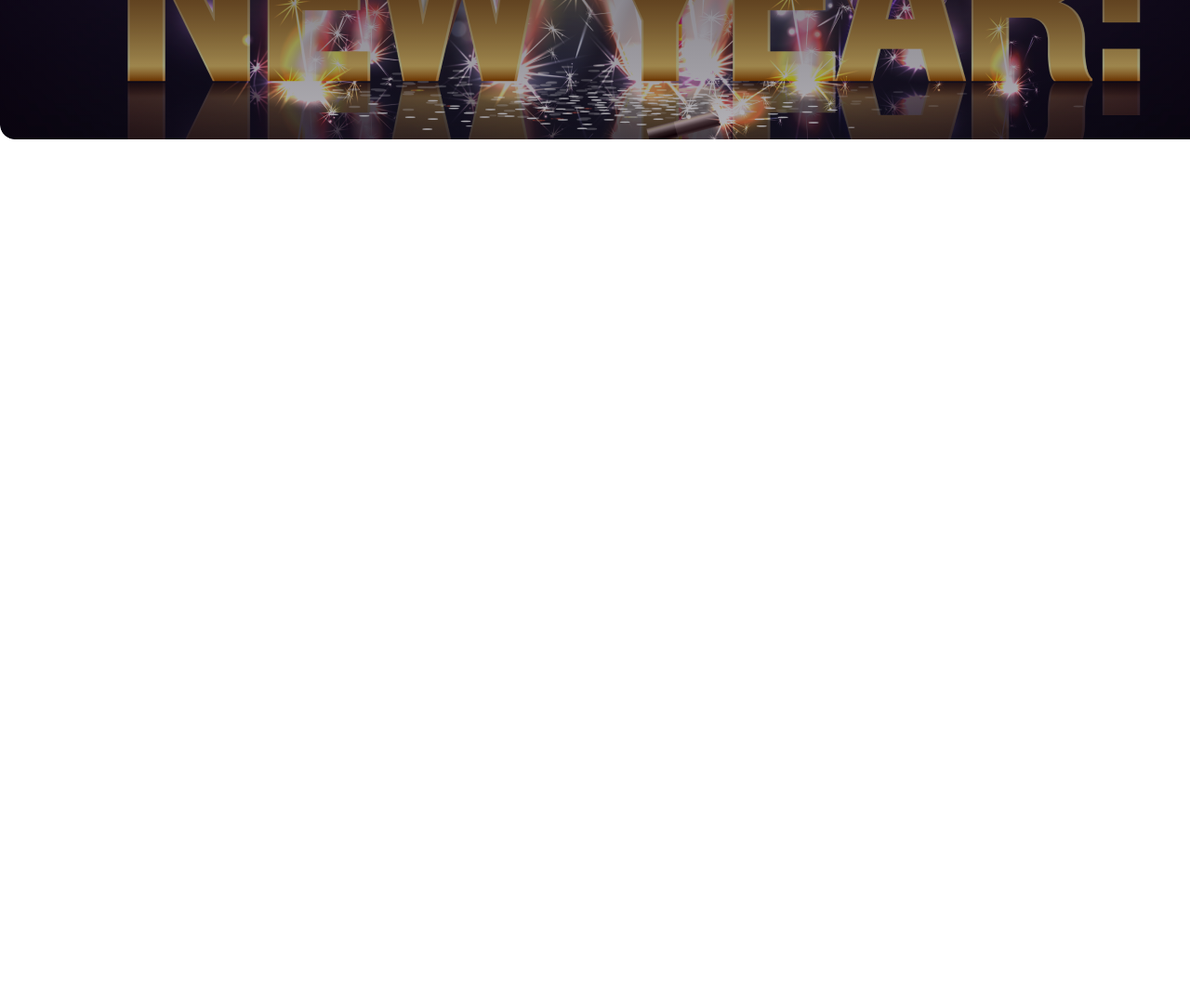
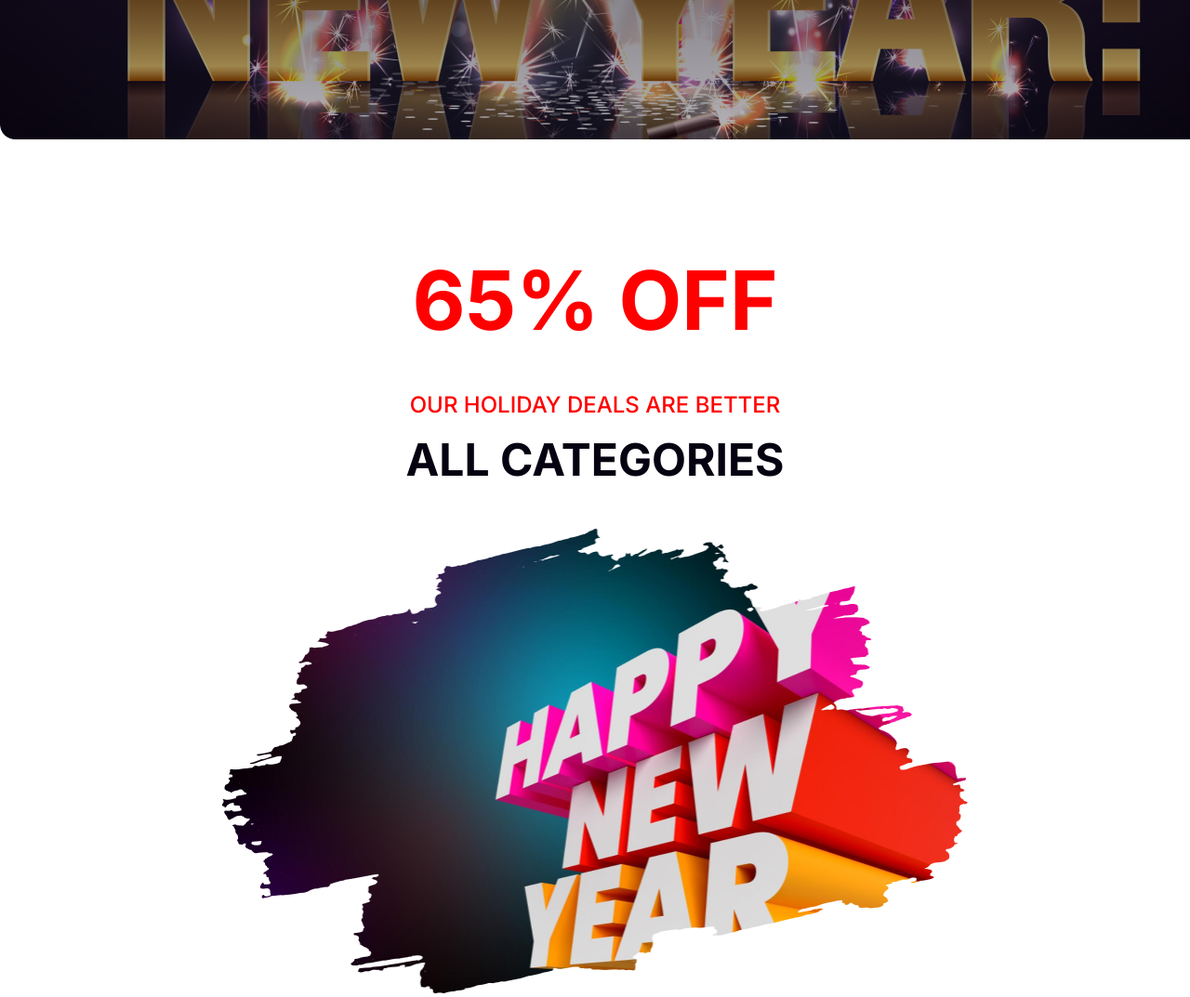
Before and after one commit to Rajibul1061/new-year-assignment1, a plain HTML site: page index.html in a window 1280 px wide. Shown: the part 500-1573 px from the top of the page at 93% size. Before the commit the page ends 800 px from the top, so only its background shows below. Drawn offline with Linux system fonts and the light colour scheme.

Commit message:
main catagories add

```diff
--- a/index.html
+++ b/index.html
@@ -18,5 +18,20 @@
         </div>
       </div>
     </header>
+    <!-- main -->
+    <main>
+      <!-- CATEGORIES BANNER -->
+      <div class="container">
+        <div class="holiday-deals">
+          <h1>65% OFF</h1>
+          <h4>OUR HOLIDAY DEALS ARE BETTER</h4>
+          <h2>ALL CATEGORIES</h2>
+          <img
+            src="./images/New Year Photo.png"
+            alt="a photo containing 'Happy new year' message inside"
+          />
+        </div>
+      </div>
+    </main>
   </body>
 </html>
--- a/style.css
+++ b/style.css
@@ -12,7 +12,7 @@
   max-width: 1320px;
   margin: 0 auto;
 }
-
+/* first banner */
 .container-all {
   width: 1320px;
   height: 600px;
@@ -47,3 +47,47 @@ header .container-all .header .header-Content h2 {
   font-weight: 900;
   line-height: 95px;
 }
+
+/* 65% OFF section */
+main .container .holiday-deals {
+  text-align: center;
+  margin-top: 120px;
+}
+
+main .container .holiday-deals h1 {
+  color: #f00;
+  text-align: center;
+  font-family: Inter;
+  font-size: 88px;
+  font-style: normal;
+  font-weight: 700;
+  line-height: normal;
+}
+
+main .container .holiday-deals h4 {
+  color: #f00;
+  text-align: center;
+  font-family: Inter;
+  font-size: 24px;
+  font-style: normal;
+  font-weight: 500;
+  line-height: normal;
+  margin: 45px 0px 15px 0;
+}
+
+main .container .holiday-deals h2 {
+  color: #070211;
+  text-align: center;
+  font-family: Inter;
+  font-size: 48px;
+  font-style: normal;
+  font-weight: 700;
+  line-height: normal;
+  margin: 0px 0px 45px 0px;
+}
+
+main .container .holiday-deals img {
+  width: 802.9px;
+  height: 500px;
+  flex-shrink: 0;
+}
```
